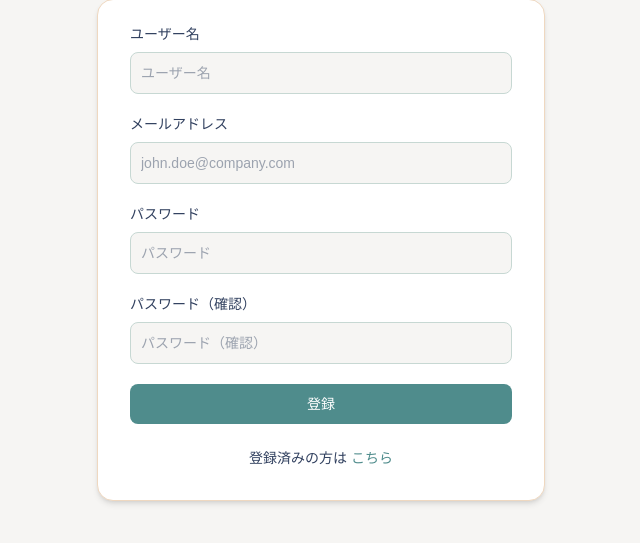
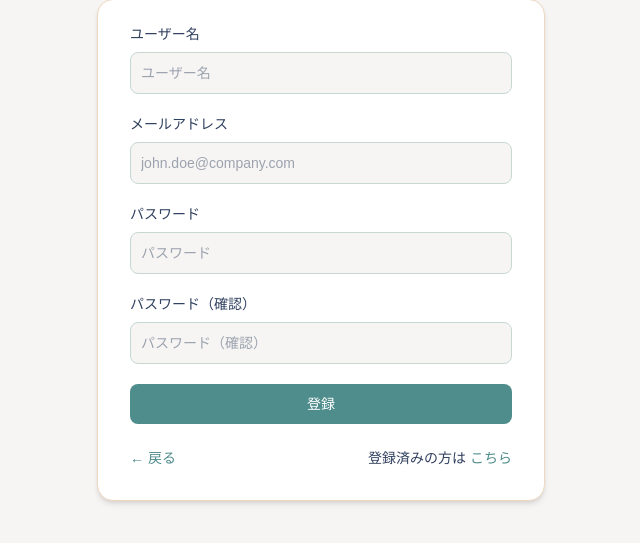
Before and after one commit to s2422092/Giikuten, a Flask app: page /registration in a window 1280 px wide. Shown: the part 176-719 px from the top of the page, without its empty margins (319-959 px from the left). Run offline with Flask 3, Linux system fonts and the light colour scheme; some libraries are stand-ins or nearby versions.

Commit message:
ボタン追加

```diff
--- a/templates/index/registration.html
+++ b/templates/index/registration.html
@@ -52,13 +52,18 @@
       onmouseout="this.style.backgroundColor='#4F8C8C'">
       登録
     </button>
-    <div class="mt-6 text-center text-sm text-[#31405F] space-y-2">
-      <p>
+    <div class="mt-6 text-sm text-[#31405F] flex justify-between items-center">
+
+      <a href="http://localhost:5055/" class="text-[#4F8C8C] font-medium hover:underline">
+        &larr; 戻る
+      </a>
+
+      <span>
         登録済みの方は
         <a href="{{ url_for('index.login') }}" class="text-[#4F8C8C] font-medium hover:underline">
           こちら
         </a>
-      </p>
+      </span>
     </div>
   </form>
 
```
Also changed, not shown: templates/index/login.html (+8 -3 lines).
